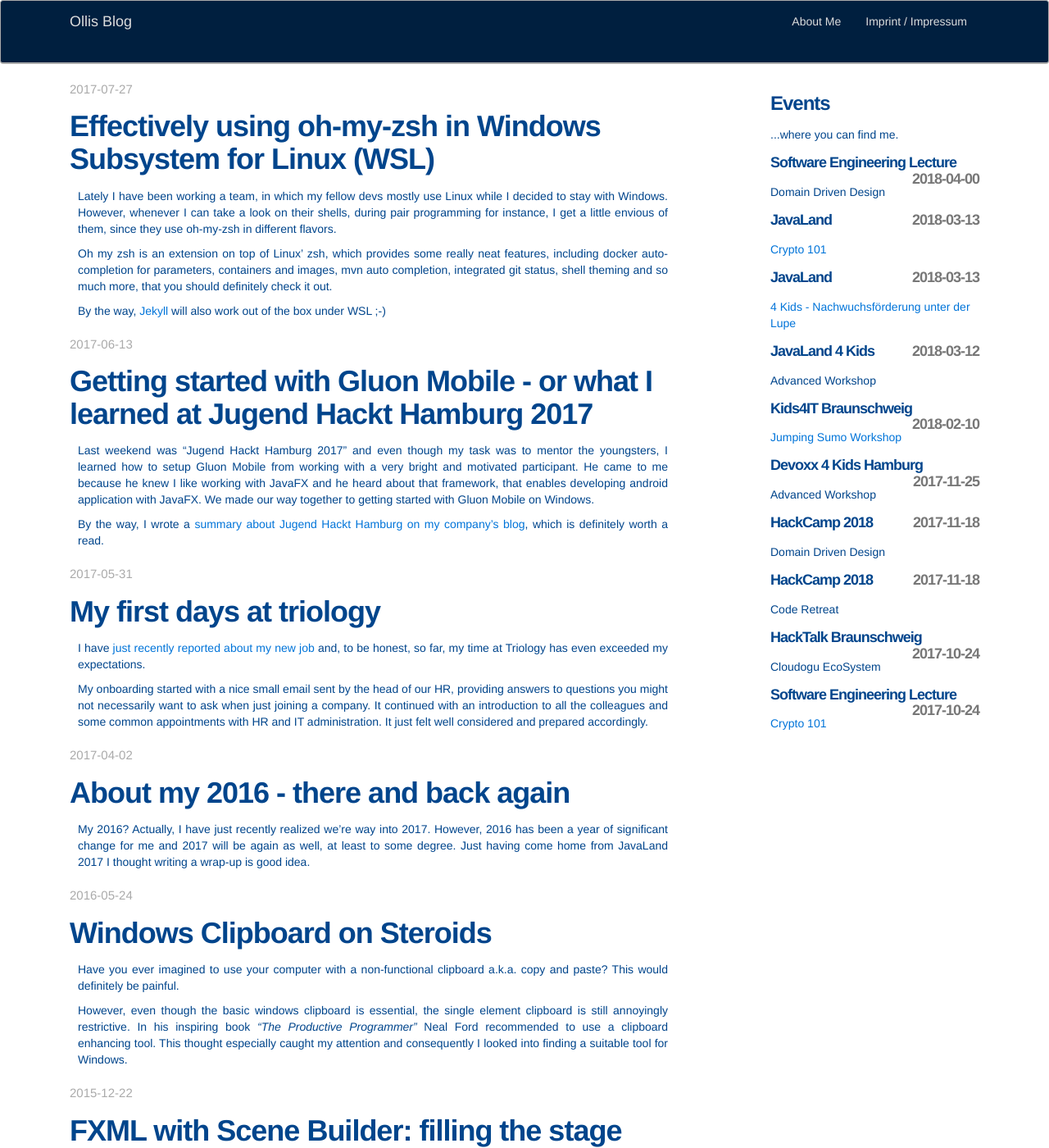
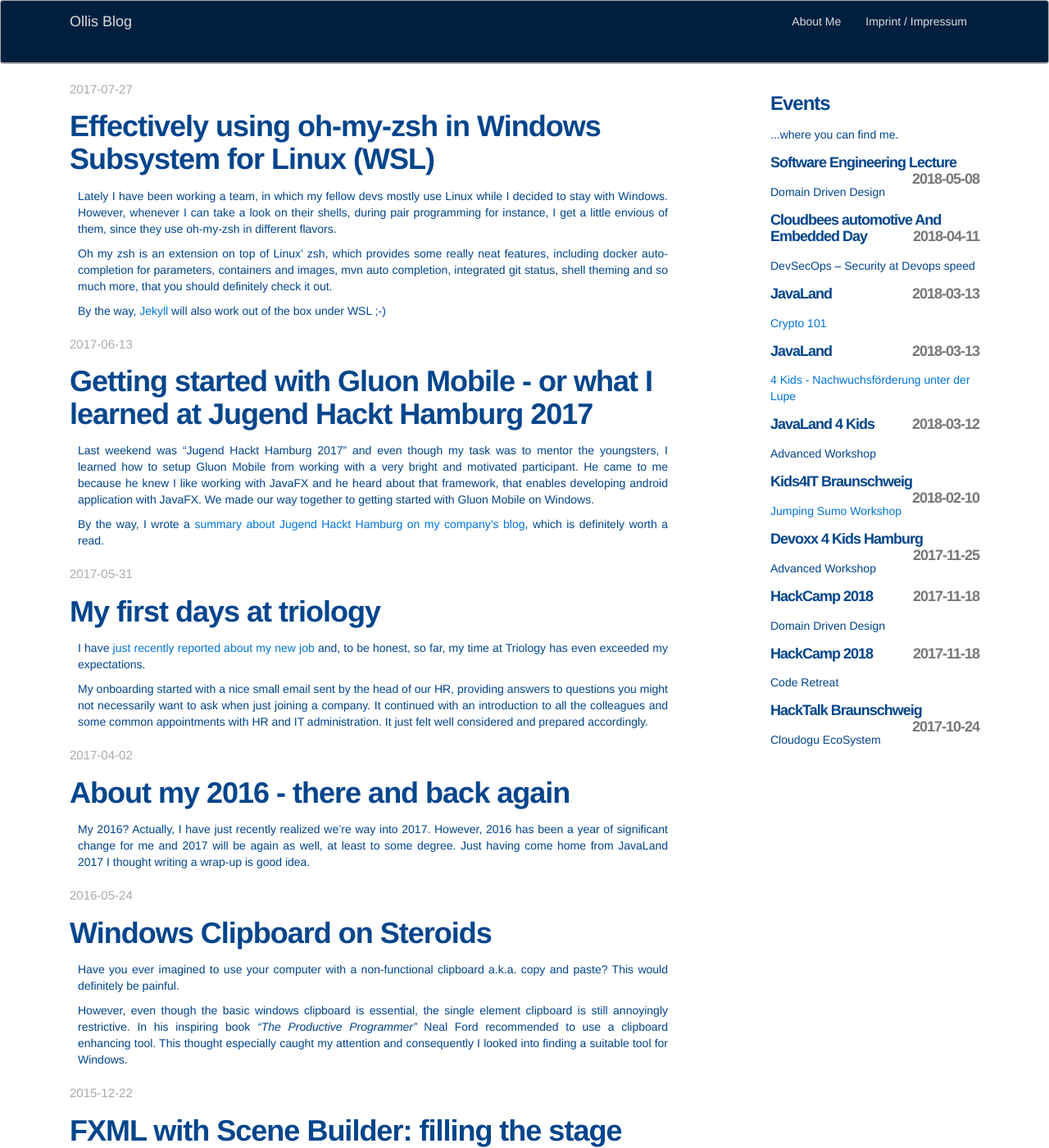
Before and after one commit to omilke/omilke.github.io, a Jekyll site: the page built from index.html, in a window 1280 px wide and 1400 px high. Shown: the whole window at 82% size. Built offline with Jekyll 4.4.1, drawn with Linux system fonts in a browser that asks for light colours.

Commit message:
update upcoming events

```diff
--- a/_data/events.yml
+++ b/_data/events.yml
@@ -1,6 +1,10 @@
 - event: Software Engineering Lecture
   title: Domain Driven Design
-  date: 2018-04-00
+  date: 2018-05-08
+
+- event: Cloudbees automotive And Embedded Day
+  title: DevSecOps – Security at Devops speed
+  date: 2018-04-11
 
 - event: JavaLand
   title: Crypto 101
```
